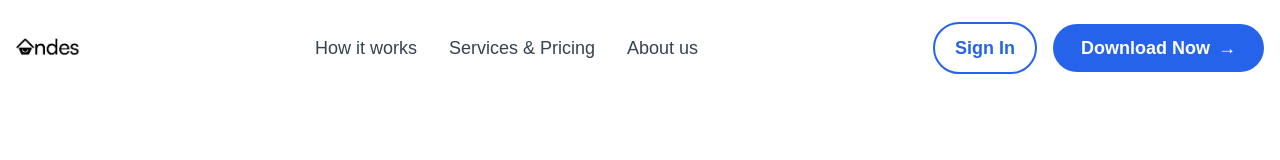
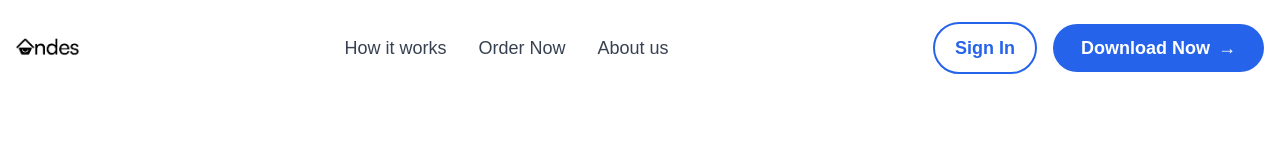
Before and after one commit to sharmaaryan018/Andes-Landing, a React (Vite) app in the folder frontend/: page /track-order/1 in a window 1280 px wide. Shown: the top 160 px of the page. Built offline with nearby package versions, Linux system fonts and the light colour scheme; no server answers; the database is empty.

Commit message:
app links updated

```diff
--- a/frontend/src/components/Navbar.jsx
+++ b/frontend/src/components/Navbar.jsx
@@ -67,7 +67,7 @@ const Navbar = () => {
                   isActive("/services") ? "text-blue-600 font-semibold" : ""
                 }`}
               >
-                Services & Pricing
+                Order Now
               </Link>
 
               <Link
@@ -124,7 +124,7 @@ const Navbar = () => {
               )}
 
               <a
-                href="https://play.google.com/store/apps/details?id=com.andes.laundry"
+                href="https://api.whatsapp.com/send/?phone=8626076578&text&type=phone_number&app_absent=0"
                 target="_blank"
                 rel="noopener noreferrer"
                 className="bg-blue-600 text-white px-7 py-2.5 rounded-full font-semibold hover:bg-blue-700 transition duration-300 flex items-center space-x-2 text-lg"
--- a/frontend/src/pages/LandingPage.jsx
+++ b/frontend/src/pages/LandingPage.jsx
@@ -106,7 +106,7 @@ const LandingPage = () => {
               </div>
               <div className="flex items-center shadow-white p-2 md:p-4 rounded-lg bg-white">
                 <a
-                  href="#"
+                  href="https://apps.apple.com/in/app/andes/id6747010488"
                   target="_blank"
                   rel="noopener noreferrer"
                   className="flex items-center"
```
